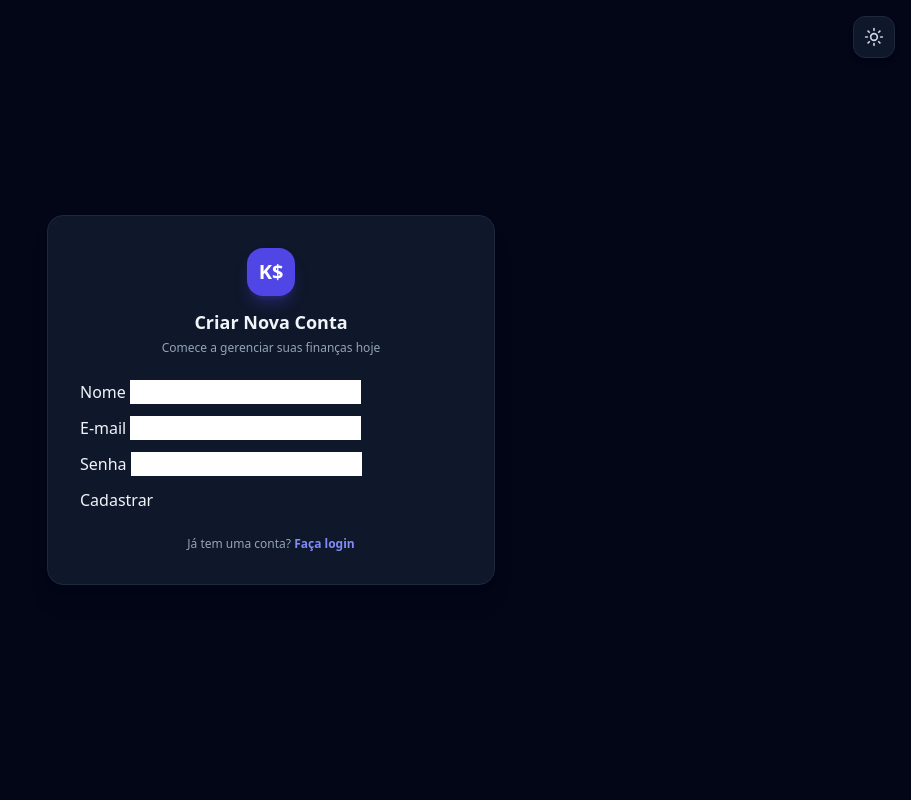
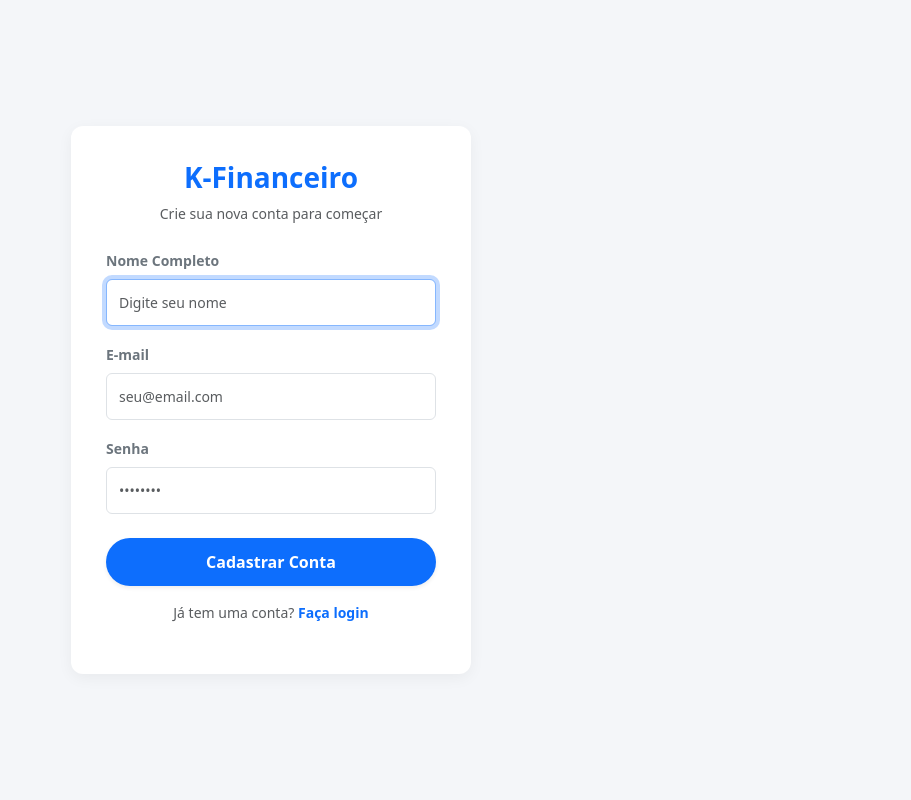
Before and after one commit to klayvertnext/controle-financeiro-python, a Flask app: page /cadastro in a window 1280 px wide. Shown: the whole page, without its empty margins (369-1280 px from the left). Run offline with Flask 3, Linux system fonts and the light colour scheme; some libraries are stand-ins or nearby versions.

Commit message:
Corrige inputs do cadastro para permitir digitacao livre

```diff
--- a/templates/cadastro.html
+++ b/templates/cadastro.html
@@ -1,81 +1,81 @@
 <!DOCTYPE html>
-<html lang="pt-BR" id="htmlRoot" class="dark">
+<html lang="pt-br">
 <head>
     <meta charset="UTF-8">
     <meta name="viewport" content="width=device-width, initial-scale=1.0">
-  <title>Cadastro - K$ Financeiro</title>
-  <script src="https://cdn.tailwindcss.com"></script>
-  <script src="https://unpkg.com/lucide@latest"></script>
-  <script>
-    tailwind.config = { darkMode: 'class' }
-  </script>
+    <title>K-Financeiro - Cadastro</title>
+    <link href="https://cdn.jsdelivr.net/npm/bootstrap@5.3.0/dist/css/bootstrap.min.css" rel="stylesheet">
+    <style>
+        body {
+            background-color: #f4f6f9;
+            height: 100vh;
+            display: flex;
+            align-items: center;
+            justify-content: center;
+            margin: 0;
+        }
+        .register-card {
+            width: 100%;
+            max-width: 400px;
+            padding: 35px;
+            background: #ffffff;
+            border-radius: 12px;
+            box-shadow: 0 4px 15px rgba(0, 0, 0, 0.05);
+        }
+        .form-control {
+            padding: 12px;
+            font-size: 14px;
+        }
+        .btn-primary {
+            padding: 12px;
+            font-weight: 600;
+            background-color: #0d6efd;
+            border: none;
+        }
+        .btn-primary:hover {
+            background-color: #0b5ed7;
+        }
+    </style>
 </head>
-<body id="bodyRoot" class="min-h-screen bg-slate-950 text-slate-100 flex flex-col justify-center items-center px-4 transition-colors duration-200">
+<body>
 
-  <div class="absolute top-4 right-4">
-    <button onclick="toggleTheme()" class="p-2.5 bg-slate-900 dark:bg-slate-900 bg-white border border-slate-300 dark:border-slate-800 text-slate-700 dark:text-slate-300 rounded-xl shadow-md transition-colors" title="Alternar Tema">
-      <i data-lucide="sun" id="themeIcon" class="w-5 h-5"></i>
-    </button>
+    <div class="register-card">
+        <div class="text-center mb-4">
+            <h3 class="fw-bold text-primary">K-Financeiro</h3>
+            <p class="text-muted small">Crie sua nova conta para começar</p>
         </div>
 
-  <div class="max-w-md w-full bg-white dark:bg-slate-900 border border-slate-200 dark:border-slate-800 rounded-2xl p-8 shadow-xl transition-colors">
-    <div class="text-center mb-6">
-      <div class="w-12 h-12 rounded-2xl bg-indigo-600 flex items-center justify-center font-black text-white text-xl mx-auto mb-3 shadow-lg shadow-indigo-600/30">K$</div>
-      <h2 class="text-lg font-bold text-slate-900 dark:text-slate-100">Criar Nova Conta</h2>
-      <p class="text-xs text-slate-500 dark:text-slate-400 mt-1">Comece a gerenciar suas finanças hoje</p>
+        {% if erro %}
+            <div class="alert alert-danger py-2 text-center small" role="alert">
+                {{ erro }}
+            </div>
+        {% endif %}
+
+        <form action="/cadastro" method="POST">
+            <div class="mb-3">
+                <label for="nome" class="form-label small fw-bold text-secondary">Nome Completo</label>
+                <input type="text" class="form-control" id="nome" name="nome" placeholder="Digite seu nome" required autofocus>
             </div>
 
-    <form method="POST" action="/cadastro">
             <div class="mb-3">
-        <label for="nome" class="form-label">Nome</label>
-        <input type="text" class="form-control" id="nome" name="nome" required>
+                <label for="email" class="form-label small fw-bold text-secondary">E-mail</label>
+                <input type="email" class="form-control" id="email" name="email" placeholder="seu@email.com" required>
             </div>
+
             <div class="mb-3">
-        <label for="email" class="form-label">E-mail</label>
-        <input type="email" class="form-control" id="email" name="email" required>
+                <label for="senha" class="form-label small fw-bold text-secondary">Senha</label>
+                <input type="password" class="form-control" id="senha" name="senha" placeholder="••••••••" required>
             </div>
-    <div class="mb-3">
-        <label for="senha" class="form-label">Senha</label>
-        <input type="password" class="form-control" id="senha" name="senha" required>
+
+            <div class="d-grid mt-4">
+                <button type="submit" class="btn btn-primary rounded-pill shadow-sm">Cadastrar Conta</button>
             </div>
-    <button type="submit" class="btn btn-primary">Cadastrar</button>
         </form>
 
-    <div class="mt-6 text-center text-xs text-slate-500 dark:text-slate-400">
-      Já tem uma conta? <a href="/login" class="text-indigo-600 dark:text-indigo-400 font-semibold hover:underline">Faça login</a>
+        <div class="text-center mt-3">
+            <p class="small text-muted">Já tem uma conta? <a href="/login" class="text-decoration-none fw-bold">Faça login</a></p>
         </div>
     </div>
 
-  <script>
-    function updateIcon() {
-      const isDark = document.getElementById('htmlRoot').classList.contains('dark');
-      const icon = document.getElementById('themeIcon');
-      if (icon) {
-        icon.setAttribute('data-lucide', isDark ? 'sun' : 'moon');
-        lucide.createIcons();
-      }
-    }
-
-    function toggleTheme() {
-      const html = document.getElementById('htmlRoot');
-      const body = document.getElementById('bodyRoot');
-      if (html.classList.contains('dark')) {
-        html.classList.remove('dark');
-        body.className = "min-h-screen bg-slate-100 text-slate-900 flex flex-col justify-center items-center px-4 transition-colors duration-200";
-        localStorage.setItem('theme', 'light');
-      } else {
-        html.classList.add('dark');
-        body.className = "min-h-screen bg-slate-950 text-slate-100 flex flex-col justify-center items-center px-4 transition-colors duration-200";
-        localStorage.setItem('theme', 'dark');
-      }
-      updateIcon();
-    }
-
-    if (localStorage.getItem('theme') === 'light') {
-      document.getElementById('htmlRoot').classList.remove('dark');
-      document.getElementById('bodyRoot').className = "min-h-screen bg-slate-100 text-slate-900 flex flex-col justify-center items-center px-4 transition-colors duration-200";
-    }
-    document.addEventListener('DOMContentLoaded', updateIcon);
-  </script>
 </body>
 </html>
```
Lines whose indentation alone changed are shown as unchanged.
